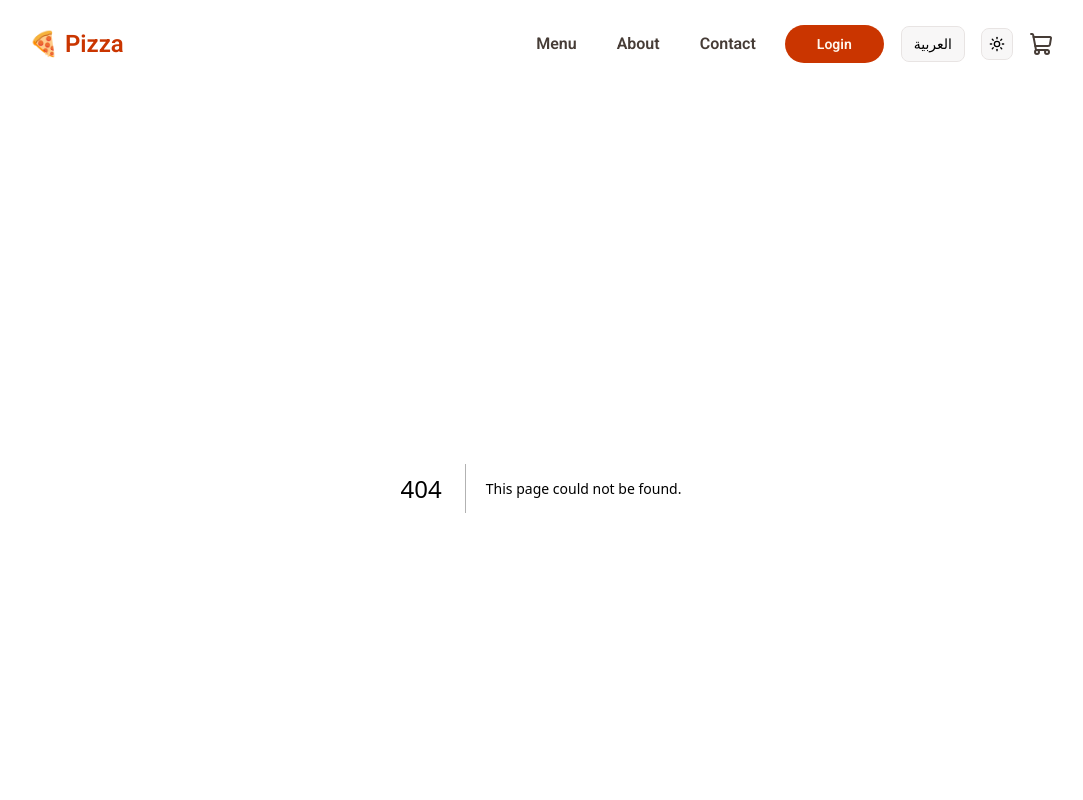
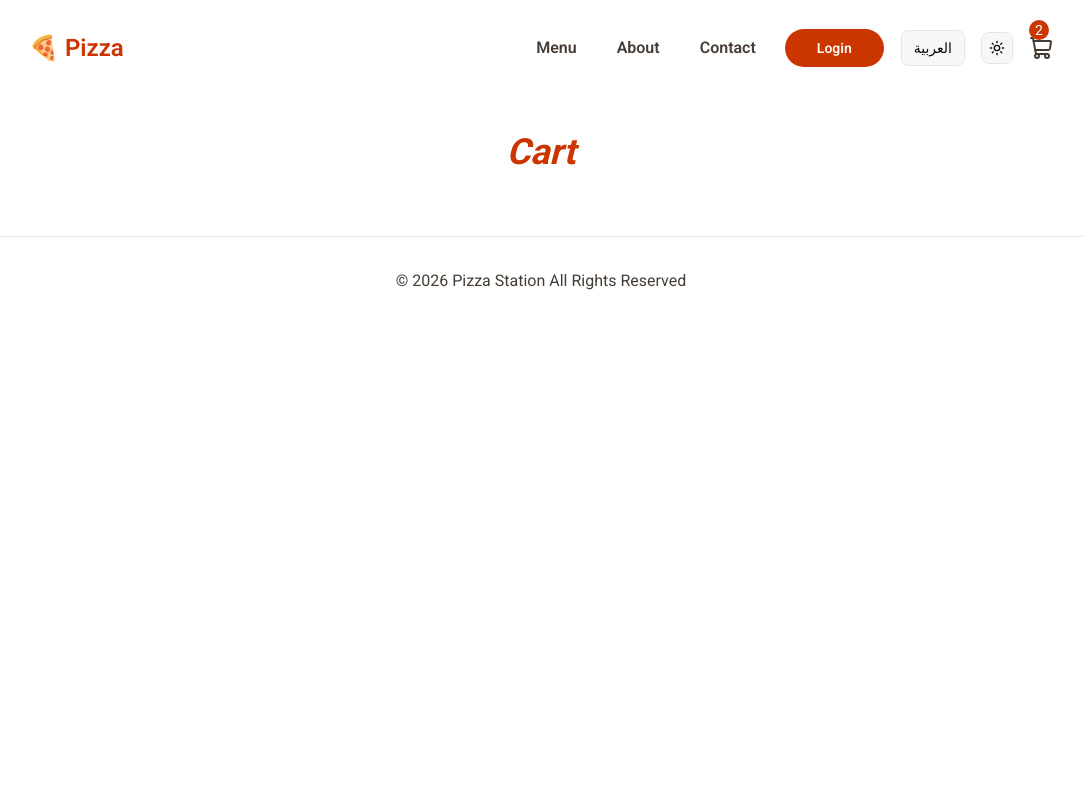
Before and after one commit to Mahmoud-Ragab-Khalifa/Pizza-Station, a Next.js app: page /cart in a window 1280 px wide. Before the commit this address had no page. Shown: the top 800 px of the page, without its empty margins (99-1182 px from the left). Built offline with nearby package versions, Linux system fonts and the light colour scheme.

Commit message:
add cart page and activate it's cta link

```diff
--- /dev/null
+++ b/src/app/cart/page.tsx
@@ -0,0 +1,15 @@
+const CartPage = () => {
+  return (
+    <main>
+      <section className="section-gap">
+        <div className="container">
+          <h1 className="text-primary text-center font-bold text-4xl italic mb-10">
+            Cart
+          </h1>
+        </div>
+      </section>
+    </main>
+  );
+};
+
+export default CartPage;
--- /dev/null
+++ b/src/components/Header/CartButton.tsx
@@ -0,0 +1,25 @@
+"use client";
+
+import Link from "../Link";
+import { Routes } from "@/constants/enums";
+import { ShoppingCartIcon } from "lucide-react";
+
+const CartButton = () => {
+  return (
+    <Link
+      href={Routes.CART}
+      className="block relative group"
+      aria-label="Cart Page Button"
+    >
+      <span className="absolute -top-4 inset-s-4 w-5 h-5 text-sm bg-primary rounded-full text-white text-center">
+        2
+      </span>
+
+      <ShoppingCartIcon
+        className={`text-accent group-hover:text-primary duration-300 transition-colors w-6! h-6!`}
+      />
+    </Link>
+  );
+};
+
+export default CartButton;
--- a/src/components/Header/index.tsx
+++ b/src/components/Header/index.tsx
@@ -2,12 +2,12 @@ import { Routes } from "@/constants/enums";
 import Link from "../Link";
 import Navbar from "./Navbar";
 import { Button } from "../ui/button";
-import { ShoppingCart, Sun } from "lucide-react";
 import ThemeToggler from "../Theme/ThemeToggler";
+import CartButton from "./CartButton";
 
 const Header = () => {
   return (
-    <header className="py-4 md:py-6 relative">
+    <header className="pt-7 pb-4 md:pb-0 relative pe-2.5 md:pe-0">
       <div className="container flex items-center">
         <Link
           href={Routes.ROOT}
@@ -27,7 +27,7 @@ const Header = () => {
             <ThemeToggler />
           </div>
 
-          <ShoppingCart className="text-accent" />
+          <CartButton />
         </div>
       </div>
     </header>
```
